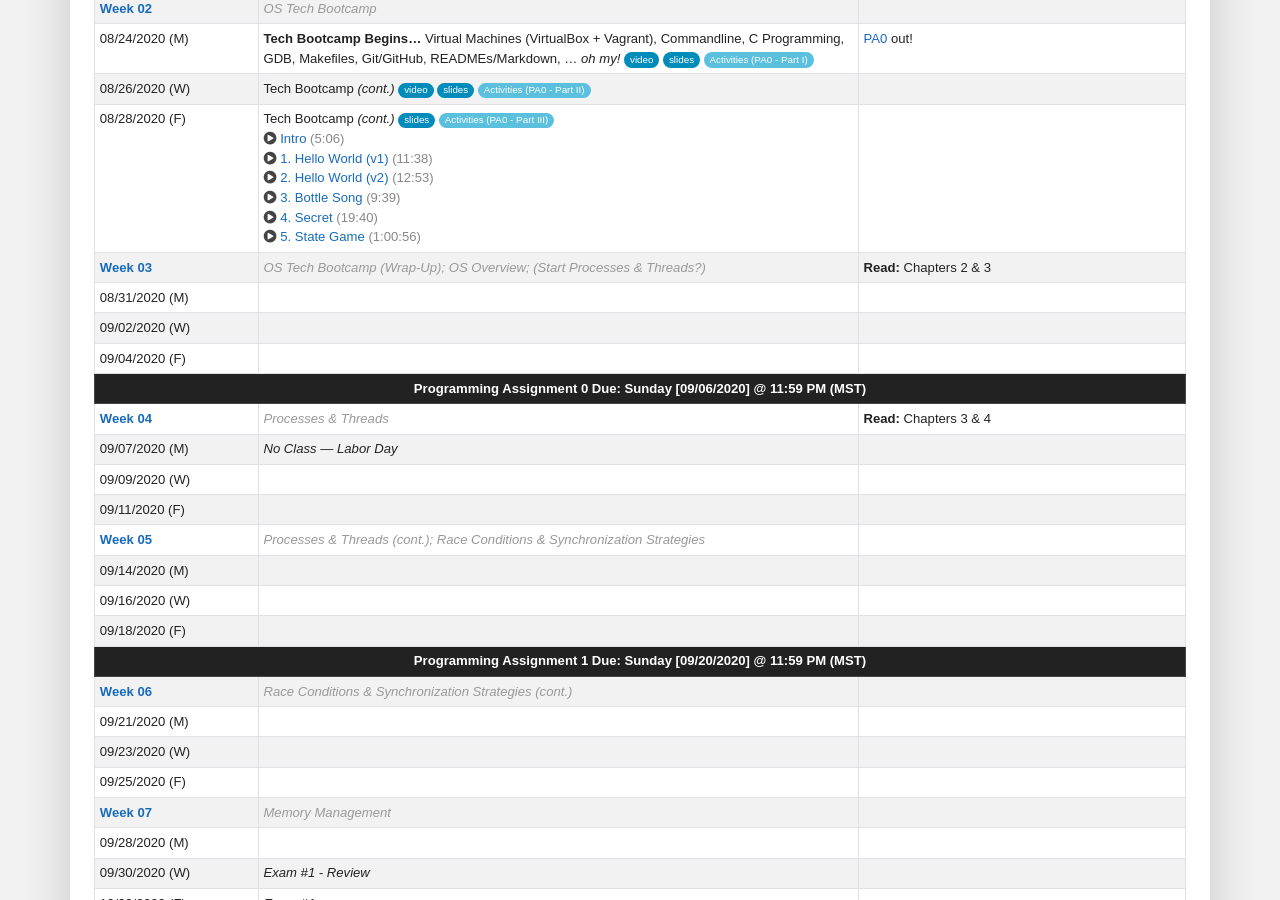
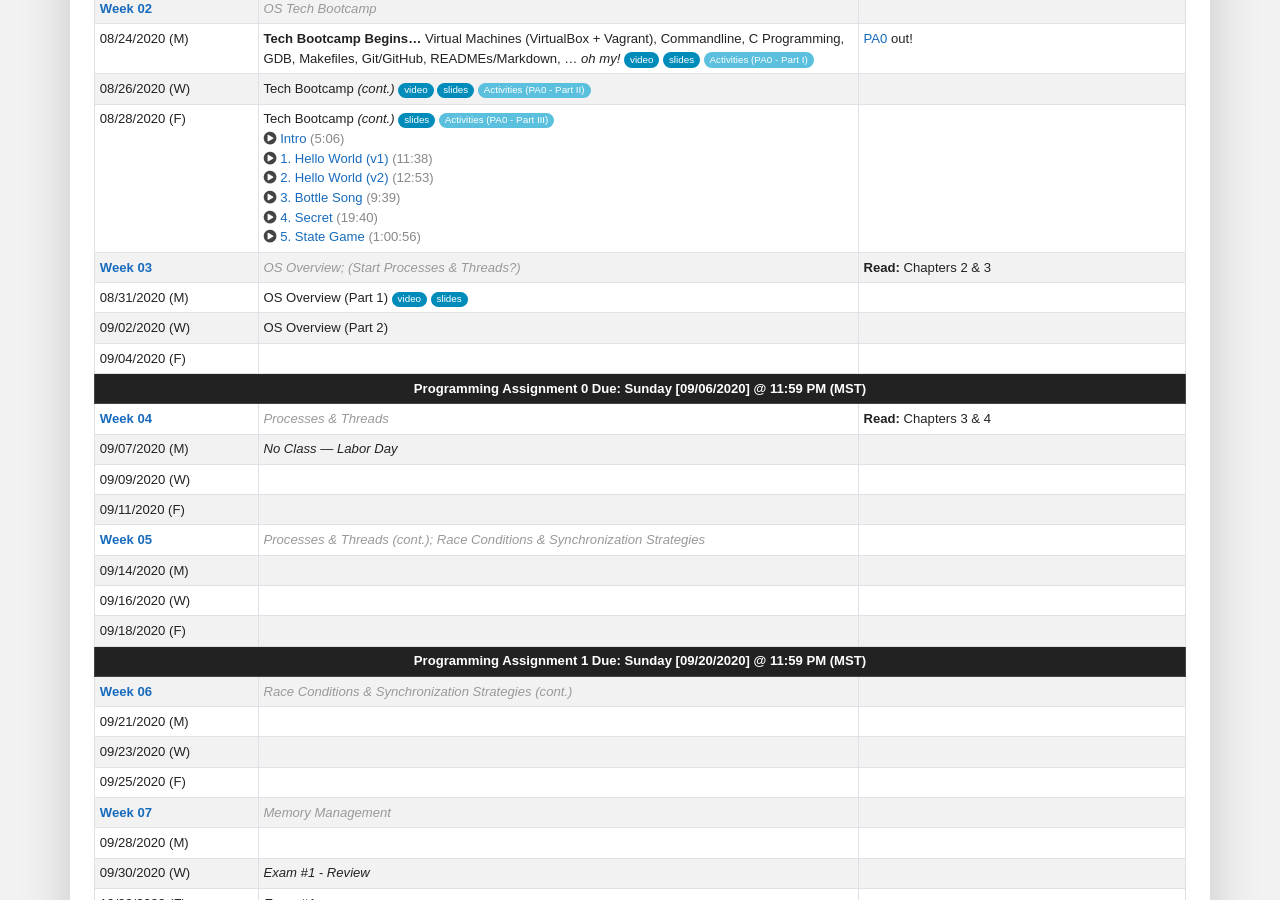
Before and after one commit to traviswpeters/cs460-2020-fall, a Jekyll site: the page built from index.md, in a window 1280 px wide and 900 px high, scrolled down 1730 px. Built offline with Jekyll 4.4.1, drawn with Linux system fonts in a browser that asks for light colours; nearby versions of some CDN libraries; some web fonts are replaced; comment, search, counter and statistics services are not loaded.

Commit message:
slides and links for today

```diff
--- a/index.md
+++ b/index.md
@@ -198,7 +198,7 @@ If you have any questions, please contact me.
 <tr>
 <td id="week03" markdown="span">Week 03</td>
 <!-- Week Title Here -->
-<td markdown="span" class="note">OS Tech Bootcamp (Wrap-Up); OS Overview; (Start Processes & Threads?)</td>
+<td markdown="span" class="note">OS Overview; (Start Processes & Threads?)</td>
 <!-- Assignments & Reading Here -->
 <td markdown="span" markdown="1">
 - **Read:** Chapters 2 & 3
@@ -210,6 +210,9 @@ If you have any questions, please contact me.
 <td markdown="span">08/31/2020 (M)</td>
 <!-- Topics & Lecture Details Here -->
 <td markdown="span" markdown="1">
+- OS Overview (Part 1)
+[video](https://zoom.us/rec/share/-tNtEJrPqlJLep2d2m7ZeL54Jp_eX6a8gyEcq_Ven0unQvuBByZUZz37EqgcXUGp){:.video}
+[slides](files/cs460-03-os-overview.pdf){:.slides}
 </td>
 <!-- Assignments & Reading Here -->
 <td markdown="span" markdown="1">
@@ -221,6 +224,7 @@ If you have any questions, please contact me.
 <td markdown="span">09/02/2020 (W)</td>
 <!-- Topics & Lecture Details Here -->
 <td markdown="span" markdown="1">
+- OS Overview (Part 2)
 </td>
 <!-- Assignments & Reading Here -->
 <td markdown="span" markdown="1"></td>
```
Also changed, not shown: 1 other file.
